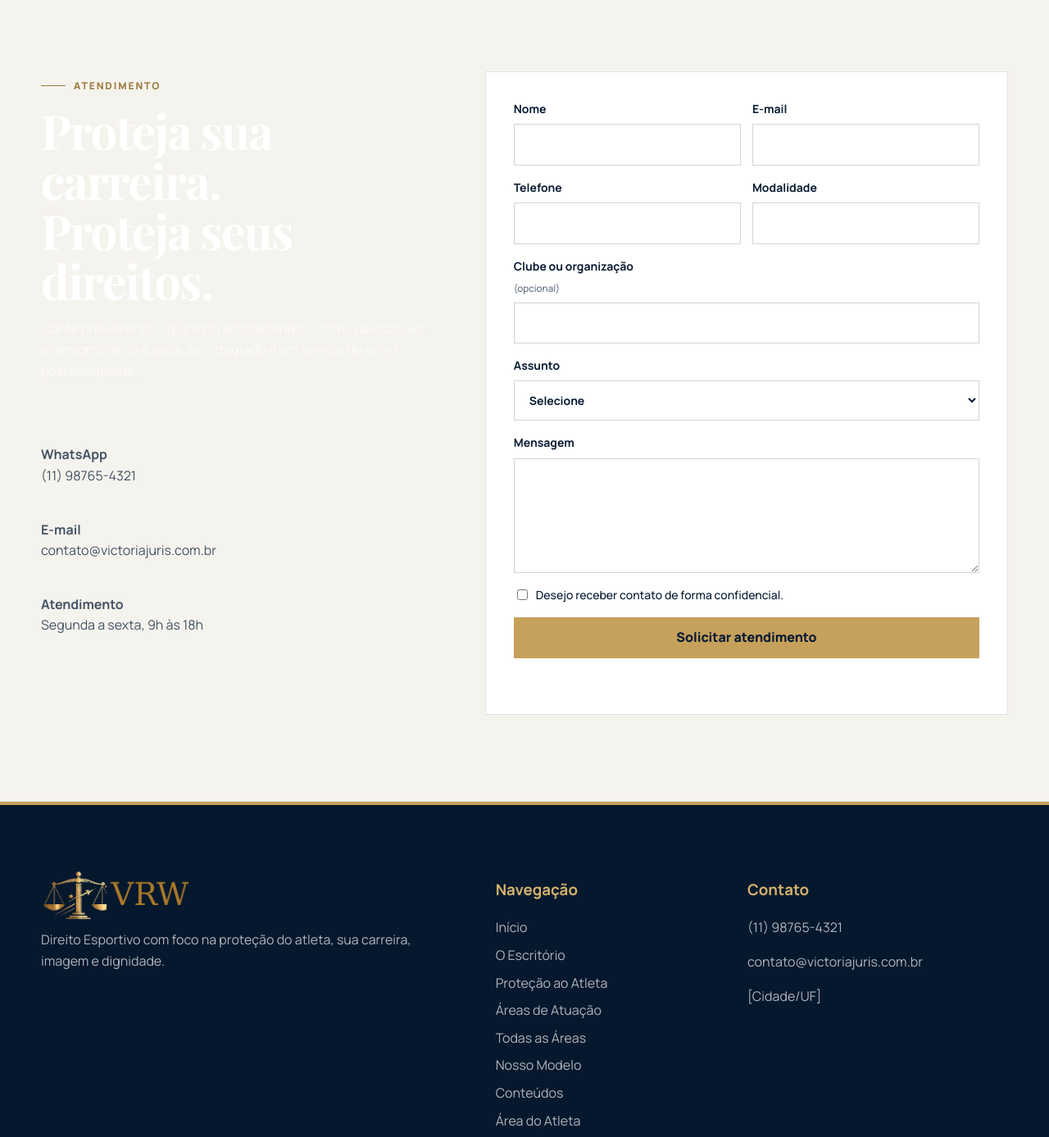
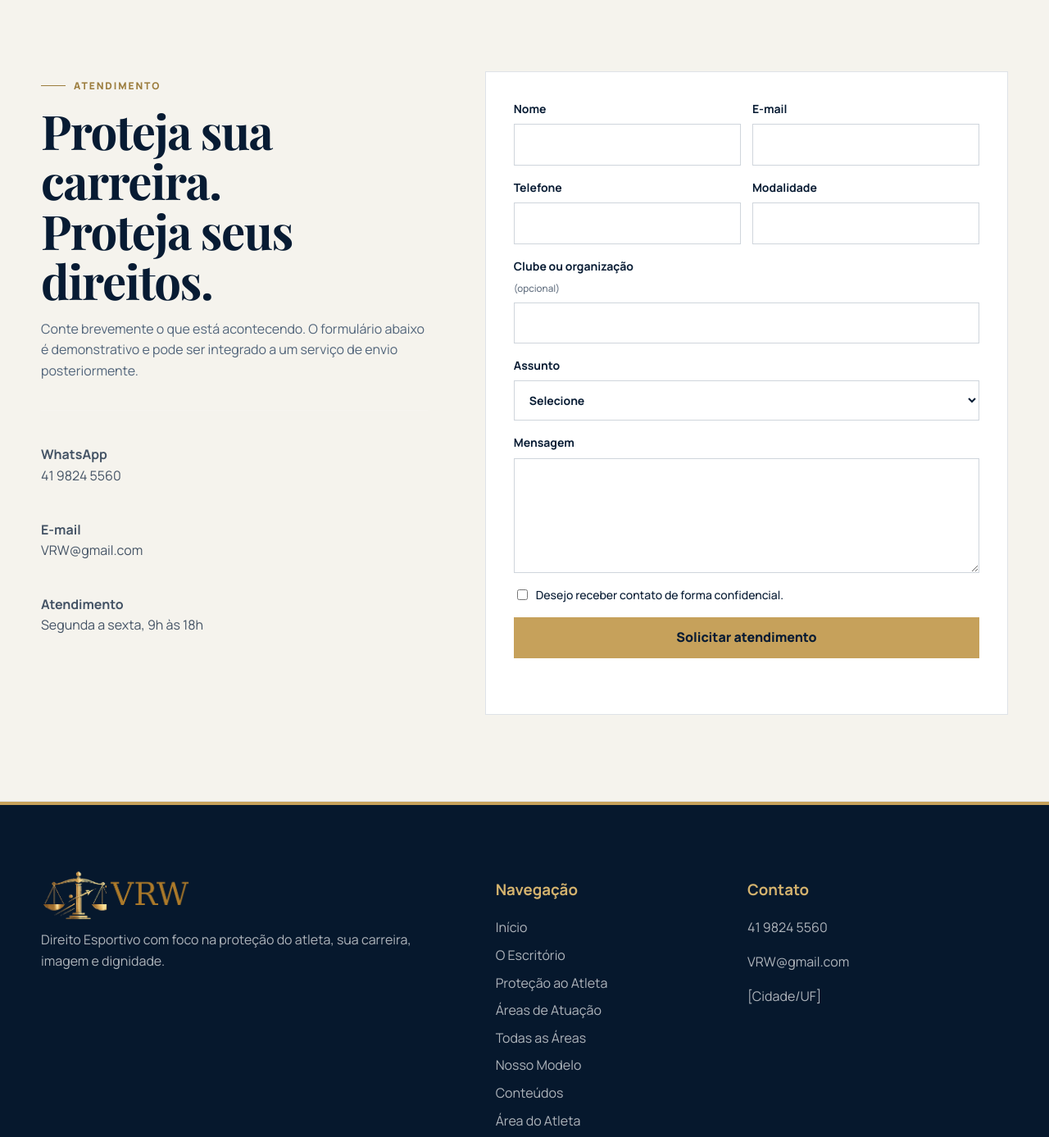
Before and after one commit to siqueirawillyan1623-web/VRW.IO-, a plain HTML site: page contato.html in a window 1280 px wide. Shown: the part 620-2007 px from the top of the page at 82% size. Drawn offline with nearby package versions, Linux system fonts and the light colour scheme.

Commit message:
Add files via upload

```diff
--- a/contato.html
+++ b/contato.html
@@ -55,8 +55,8 @@
       <h2>Proteja sua carreira.<br>Proteja seus direitos.</h2>
       <p>Conte brevemente o que está acontecendo. O formulário abaixo é demonstrativo e pode ser integrado a um serviço de envio posteriormente.</p>
       <div class="contact-info">
-        <p><strong>WhatsApp</strong><br>(11) 98765-4321</p>
-        <p><strong>E-mail</strong><br>contato@victoriajuris.com.br</p>
+        <p><strong>WhatsApp</strong><br><a href="https://wa.me/554198245560" target="_blank" rel="noopener noreferrer">41 9824 5560</a></p>
+        <p><strong>E-mail</strong><br><a href="mailto:VRW@gmail.com">VRW@gmail.com</a></p>
         <p><strong>Atendimento</strong><br>Segunda a sexta, 9h às 18h</p>
       </div>
     </div>
@@ -66,7 +66,7 @@
         <label>E-mail<input type="email" name="email" required placeholder="voce@email.com"></label>
       </div>
       <div class="field-row">
-        <label>Telefone<input type="tel" name="telefone" placeholder="(11) 98765-4321"></label>
+        <label>Telefone<input type="tel" name="telefone" placeholder="41 9824 5560"></label>
         <label>Modalidade<input type="text" name="modalidade" placeholder="Ex.: Futebol"></label>
       </div>
       <label>Clube ou organização <small>(opcional)</small><input type="text" name="clube" placeholder="Nome do clube ou entidade"></label>
@@ -102,8 +102,8 @@
       </div>
       <div>
         <h3>Contato</h3>
-        <p>(11) 98765-4321</p>
-        <p>contato@victoriajuris.com.br</p>
+        <p><a href="tel:+554198245560">41 9824 5560</a></p>
+        <p><a href="mailto:VRW@gmail.com">VRW@gmail.com</a></p>
         <p>[Cidade/UF]</p>
       </div>
     </div>
--- a/style.css
+++ b/style.css
@@ -1469,3 +1469,15 @@ body.v7-cover-rest .hero + section{
   .site-header .main-nav{display:none!important}
   .site-header .main-nav.open{display:flex!important}
 }
+
+/* V23: links de contato */
+.site-footer a[href^="tel:"],.site-footer a[href^="mailto:"]{color:inherit;text-decoration:none}.site-footer a[href^="tel:"]:hover,.site-footer a[href^="mailto:"]:hover,.contact-info a:hover{text-decoration:underline}
+
+/* V24: título da seção Atendimento em azul-marinho sobre fundo claro. */
+.contact-layout .contact-copy h2,
+.inner-page .contact-layout .contact-copy h2 {
+  color: #071b33 !important;
+}
+
+/* V25 — descrição da seção Atendimento legível no fundo claro */
+.contact-layout .contact-copy > p { color: #52657b !important; }
```
Also changed, not shown: areas.html (+2 -2 lines), conteudos.html (+2 -2 lines), escritorio.html (+2 -2 lines), index.html (+3 -3 lines), legislacao.html (+2 -2 lines), modelo.html (+2 -2 lines), protecao.html (+2 -2 lines), todas-areas.html (+2 -2 lines).
